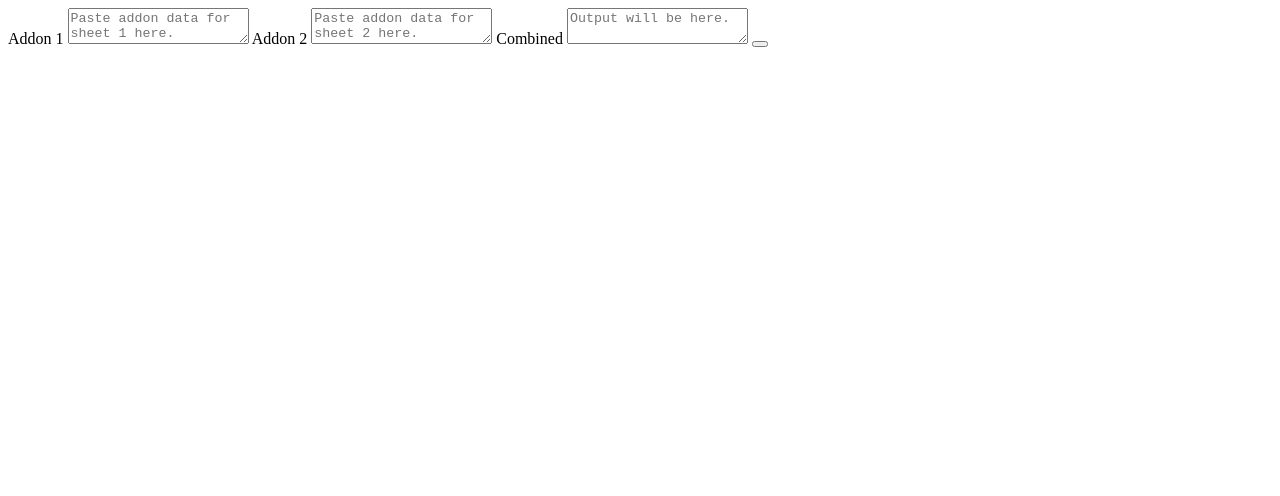
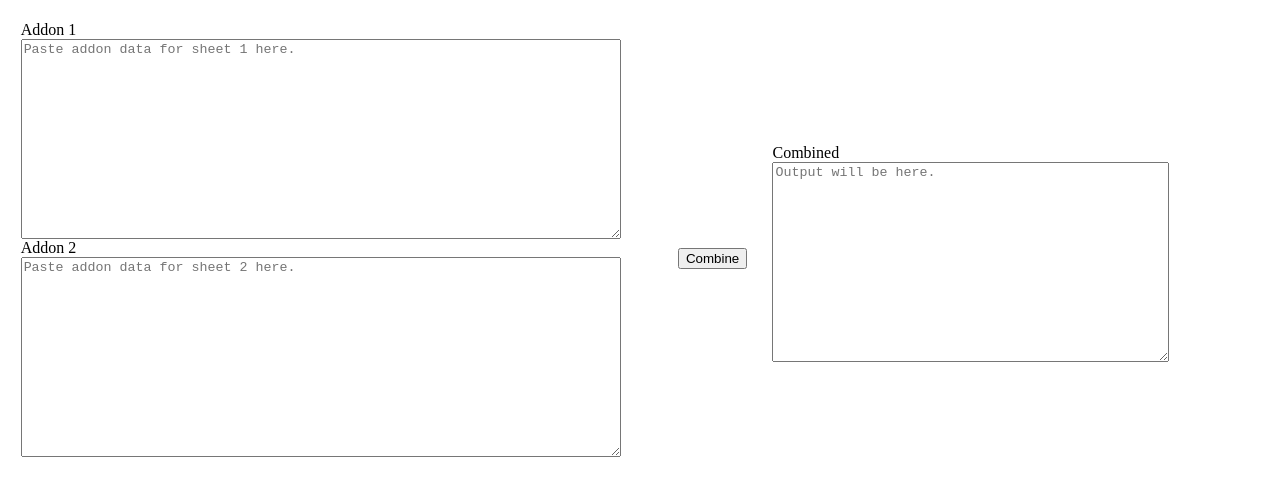
Before and after one commit to SterlingNerd/AddonCombine, a plain HTML site: page docs/index.html in a window 1280 px wide. Drawn offline with Linux system fonts and the light colour scheme.

Commit message:
Formatted page

```diff
--- a/docs/index.html
+++ b/docs/index.html
@@ -83,18 +83,50 @@
             return writr.toString();
         };
     </script>
+    <style>
+        div {
+            float: left;
+            margin: 1%;
+        }
+
+        label {
+            display: block;
+        }
+
+        textarea {
+            width: 95%;
+            height: 15em;
+        }
+
+        #input {
+            width: 50%;
+        }
+
+        #combine {
+            margin-top: 15em;
+        }
+
+        #output {
+            margin-top: 8.5em;
+            width: 33%;
+        }
+    </style>
 </head>
 
 <body>
-    <form>
+    <div id="input">
         <label for="area1">Addon 1</label>
-        <textarea id="area1" placeholder="Paste addon data for sheet 1 here."></textarea>
+        <textarea id="area1" placeholder="Paste addon data for sheet 1 here."></textarea><br />
         <label for="area2">Addon 2</label>
         <textarea id="area2" placeholder="Paste addon data for sheet 2 here."></textarea>
+    </div>
+    <div id="combine">
+        <button onclick="combine">Combine</button>
+    </div>
+    <div id="output">
         <label for="area3">Combined</label>
         <textarea id="area3" readonly placeholder="Output will be here."></textarea>
-        <button text="Combine" onclick="combine" />
-    </form>
+    </div>
 </body>
 
 </html>
```
